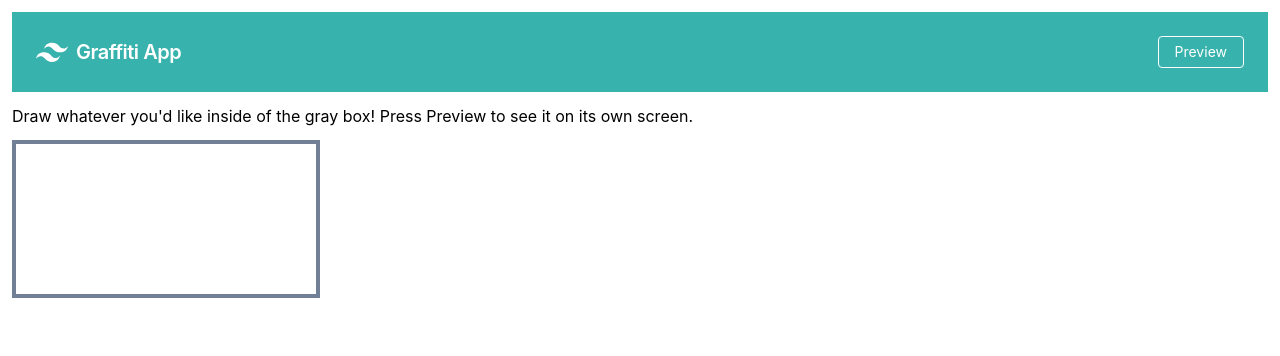
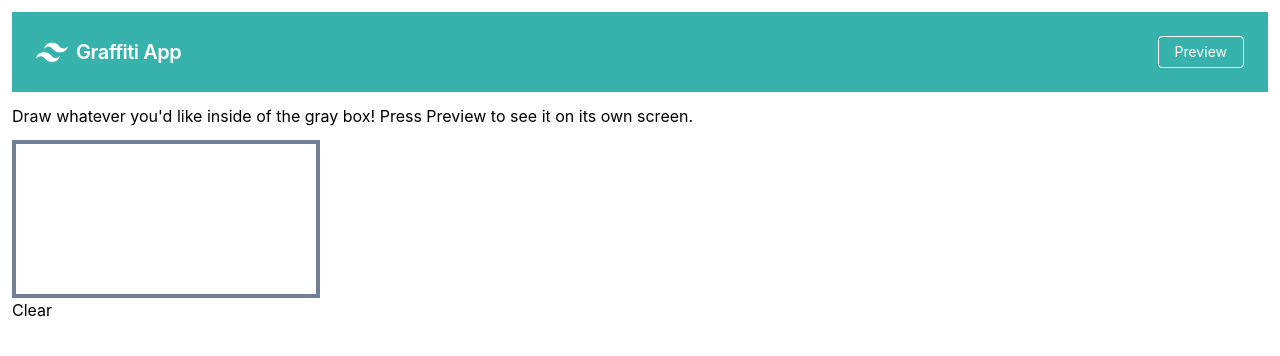
Before and after one commit to emilyseibert/graffiti, a React (Vite) app: page / in a window 1280 px wide. Shown: the top 356 px of the page. Built offline with nearby package versions, Linux system fonts and the light colour scheme.

Commit message:
clear btn

```diff
--- a/src/components/App.js
+++ b/src/components/App.js
@@ -1,5 +1,5 @@
 import React, { useEffect } from "react";
-import { useDispatch } from "react-redux";
+import { useSelector, useDispatch } from "react-redux";
 import { startChannel, closeChannel } from "../actions";
 
 import Canvas from "./Canvas";
@@ -7,6 +7,7 @@
 
 const App = () => {
   const dispatch = useDispatch();
+  const channel = useSelector((state) => state.channel);
 
   useEffect(() => {
     dispatch(startChannel());
@@ -14,6 +15,13 @@
     return () => dispatch(closeChannel());
   }, []);
 
+  const clearCanvas = () => {
+    // TODO: can i do this without document.getElementById? how does responsive canvas fit into this?
+    const canvas = document.getElementById("canvas");
+    const canvasContext = canvas.getContext("2d");
+    canvasContext.clearRect(0, 0, canvas.width, canvas.height);
+    channel.postMessage("clear");
+  };
   return (
     <>
       <div className="m-3">
@@ -23,6 +31,7 @@
           it on its own screen.
         </div>
         <Canvas />
+        <button onClick={clearCanvas}>Clear</button>
       </div>
     </>
   );
--- a/src/components/Canvas.js
+++ b/src/components/Canvas.js
@@ -98,6 +98,7 @@
 
   return (
     <canvas
+      id="canvas"
       ref={canvasEl}
       className="border-solid border-4 border-gray-600"
     ></canvas>
--- a/src/preview.js
+++ b/src/preview.js
@@ -40,6 +40,9 @@
   // if data at x coord is null, then mouseup has fired. reset coords.
   if (Array.isArray(event.data)) {
     event.data.forEach((pos) => draw(pos));
+  }
+  if (event.data === "clear") {
+    ctx.clearRect(0, 0, canvas.width, canvas.height);
   } else {
     draw(event.data);
   }
```
